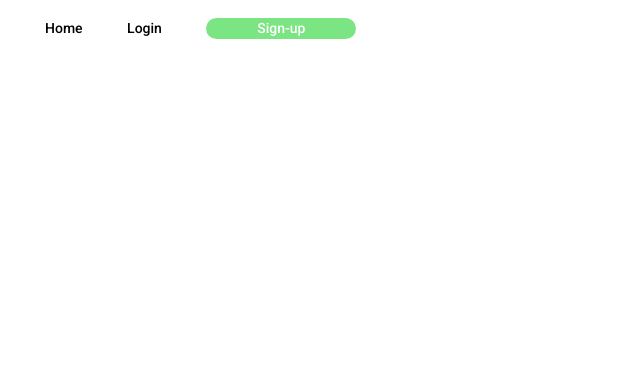
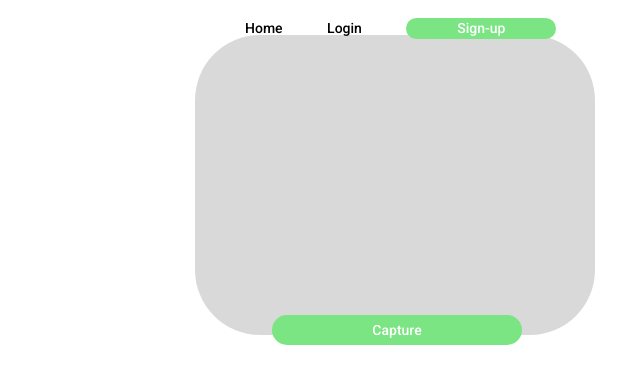
Before and after one commit to WalissonCF/Reconhecimento-Facial, a Flask app: page /login in a window 1280 px wide. Shown: the top 384 px of the page, without its empty margins (285-925 px from the left). Run offline with Flask 2, Linux system fonts and the light colour scheme; some libraries are stand-ins or nearby versions.

Commit message:
Adicionado a tela canvas e o player de video central, feita mais configurações para a responsividade e adicionado div para alerta(tutorial)

```diff
--- a/app/static/css/capture-image.css
+++ b/app/static/css/capture-image.css
@@ -1,42 +1,55 @@
-#image-wave {
-    /* background-image: url('../images/wave.png'); */
-    position: fixed;
-    height: 100%;
-    left: 0;
-    bottom: 0;
-    z-index: -1;
+#content-image-user {
+    /* background-color: red; */
+    margin-left: 480px;
+    margin-top: 80px;
+    display: flex;
+    width: 405px;
+    height: auto;
 }
 
-#content-image-user {
-    display: flex;
-    margin-top: 105px;
-    margin-left: 65%;
+#player {
+    border-radius: 65px;
+    width: 400px;
 }
 
-#content-image-user #player {
+#button-capture {
+    /* background-color: red; */
+    margin-left: 480px;
+    margin-top: -300px;
+    display: flex;
     width: 500px;
-    border-radius: 50px;
-    position: fixed;
-    z-index: 998;
+    height: 300px;
 }
 
 #capture {
-    width: 400px;
-    height: 45px;
-    border-radius: 75px;
-    position: fixed;
-    align-items: center;
-    justify-content: center;
-    margin-top: 350px;
-    margin-left: 68%;
+    z-index: 999;
+    margin-top: 280px;
+    margin-left: -323px;
+    height: 30px;
+    width: 250px;
+    border-radius: 65px;
+    font-family: 'Open Sans', sans-serif;
+    font-family: 'Roboto', sans-serif;
+    font-size: 14px;
+    background-color: var(--buttom-color);
     border: none;
-    background: linear-gradient(90deg, #2ac790, #a2de96);
-    z-index: 999;
+    color: white;
+
 }
 
 #snapshot {
-    display: flex;
-    margin-left: 65%;
-    border-radius: 50px;
-    position: fixed;
+    /* background-color: blue; */
+    border-radius: 65px;
+    width: 400px;
+    height: 300px;
 }
+
+#info {
+    margin-top: -300px;
+    margin-left: 480px;
+    background-color: black;
+    opacity: 15%;
+    border-radius: 65px;
+    width: 400px;
+    height: 300px;
+}
--- a/app/static/css/responsive.css
+++ b/app/static/css/responsive.css
@@ -13,6 +13,38 @@
 
     a {
         width: auto;
-        margin-left: 330px;
+        margin-left: 530px;
     }
 }
+
+@media screen and (max-width: 650px) {
+    #content-menu {
+        height: 40px;
+        width: 100%;
+        display: flex;
+    }
+
+    .menu-cells {
+        width: 100%;
+        height: 40px;
+        margin-left: 0%;
+    }
+
+    a {
+        width: auto;
+        margin-left: 190px;
+    }
+
+    #content-image-user {
+        margin-left: 140px;
+    }
+
+    #button-capture {
+        margin-left: 140px;
+    }
+
+    #capture {
+        margin-left: -323px;
+    }
+
+}
--- a/app/templates/login.html
+++ b/app/templates/login.html
@@ -13,22 +13,22 @@
 {% endblock head%}
 
 {% block content %}
-
 <div id="content-menu">
     <div class="menu-cells">
-        <a id="home" href="#">Home</a>
+        <a id="home" href="index">Home</a>
         <a id="sign-in" href="#">Login</a>
         <button id="sign-up">Sign-up</button>
     </div>
 </div>
-
-<!-- <div id="content-image-user">
+<div id="content-image-user">
     <video id="player" autoplay></video>
 </div>
+<div id="info"></div>
 <div id="button-capture">
+    <canvas id="snapshot" width=500 height=375></canvas>
     <button id="capture">Capture</button>
-    <canvas id="snapshot" width=500 height=375></canvas>
-</div> -->
+</div>
+
 <!-- <div id="image-wave">
     <img src="{{ url_for('static', filename="images/wave.png") }}">
 </div> -->
```
Also changed, not shown: app/static/css/menu.css (line endings or trailing spaces).
